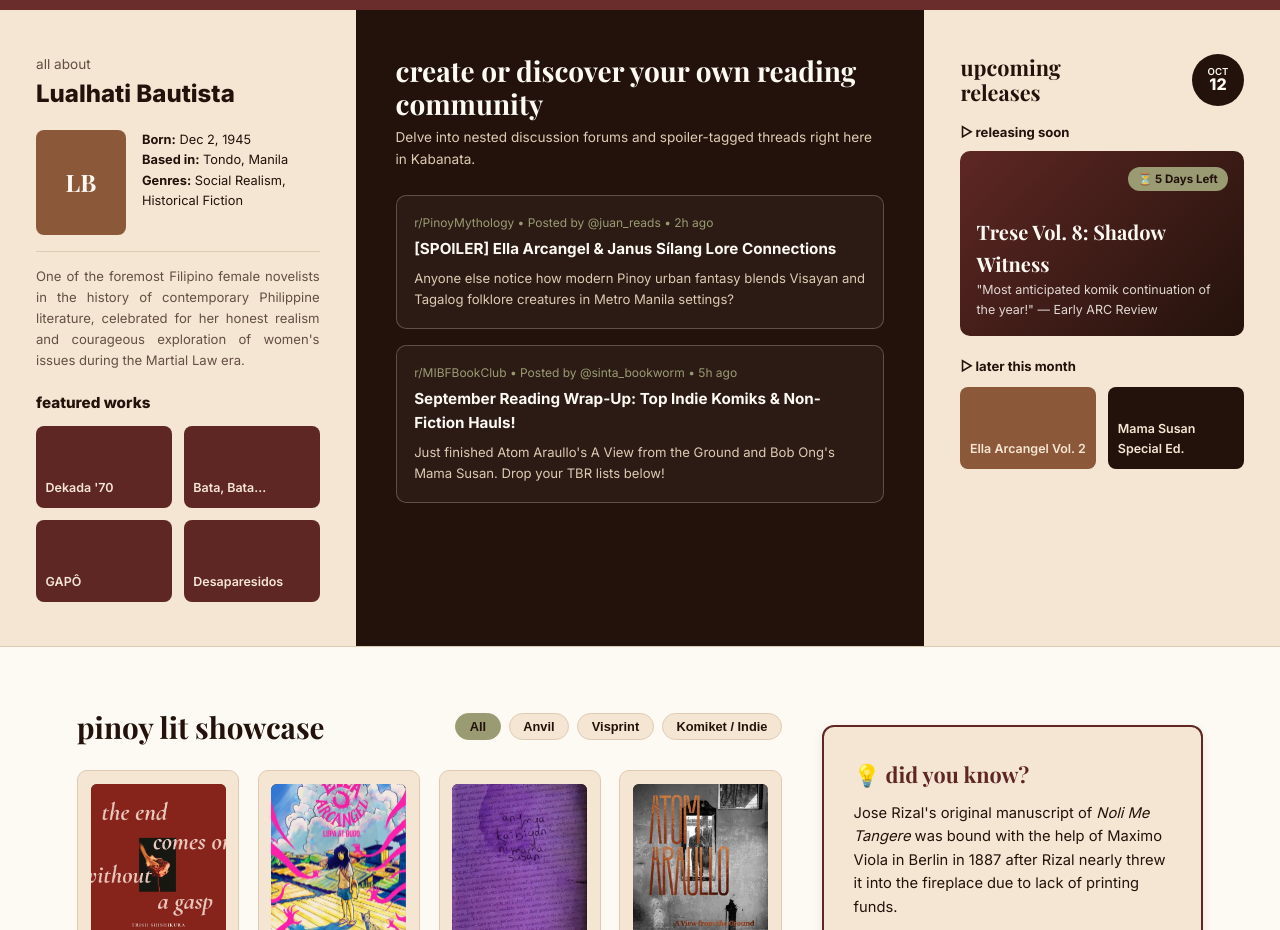
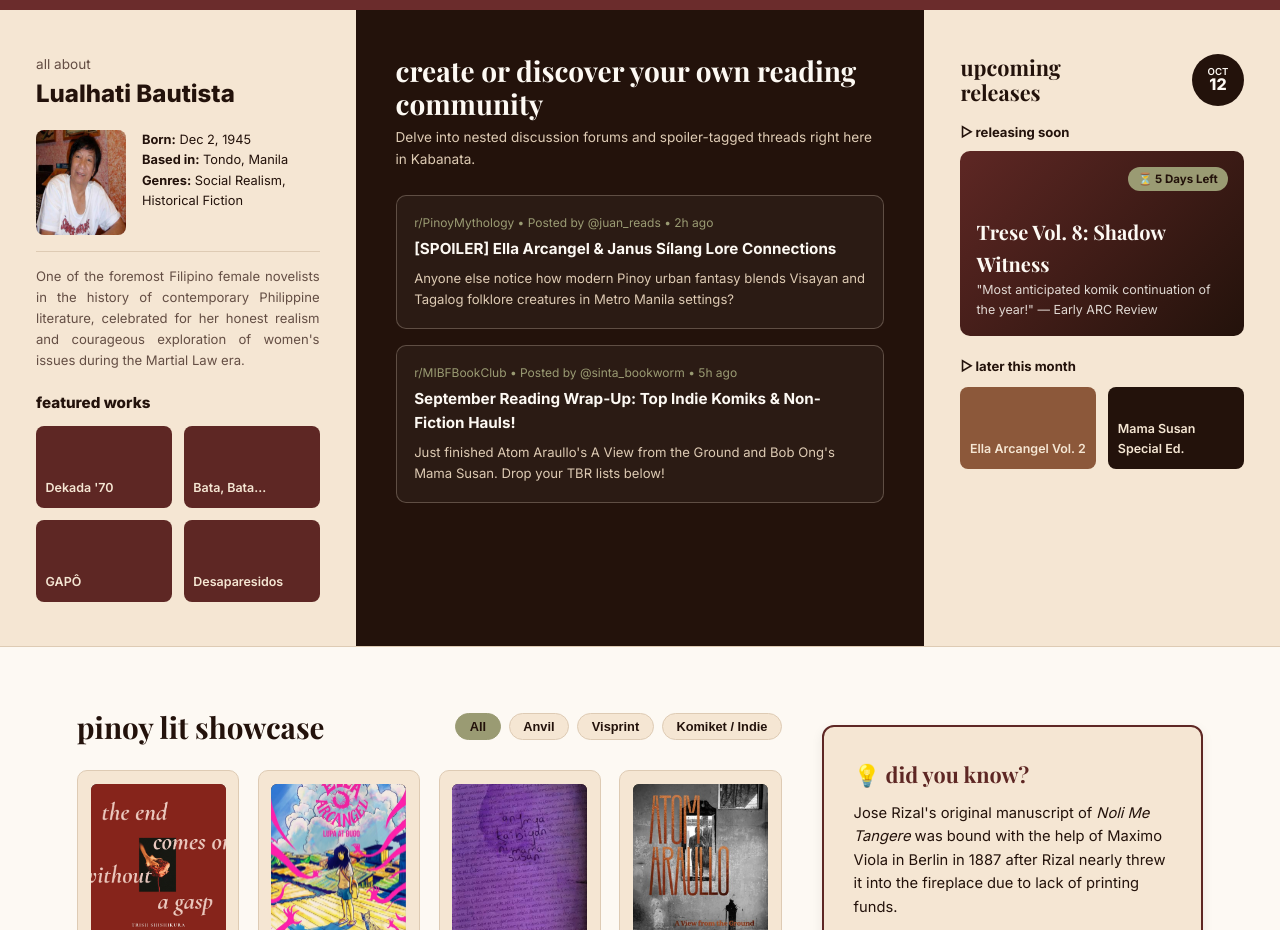
Before and after one commit to derpis404/Kabanata, a plain HTML site: page Frontend/index.html in a window 1280 px wide. Shown: the part 1180-2110 px from the top of the page. Drawn offline with nearby package versions, Linux system fonts and the light colour scheme; a web font is replaced by a local one.

Commit message:
Replace author photo text with an image

```diff
--- a/Frontend/index.html
+++ b/Frontend/index.html
@@ -73,8 +73,12 @@
         <div class="author-label">all about</div>
         <div class="author-name">Lualhati Bautista</div>
         <div class="author-bio-top">
-          <div class="author-photo">LB</div>
-          <div>
+          <img
+            src="assets/lualhati.jpg"
+            alt = "Portrait"
+            class="author-photo"
+          />
+        <div>
             <p><strong>Born:</strong> Dec 2, 1945</p>
             <p><strong>Based in:</strong> Tondo, Manila</p>
             <p><strong>Genres:</strong> Social Realism, Historical Fiction</p>
```
